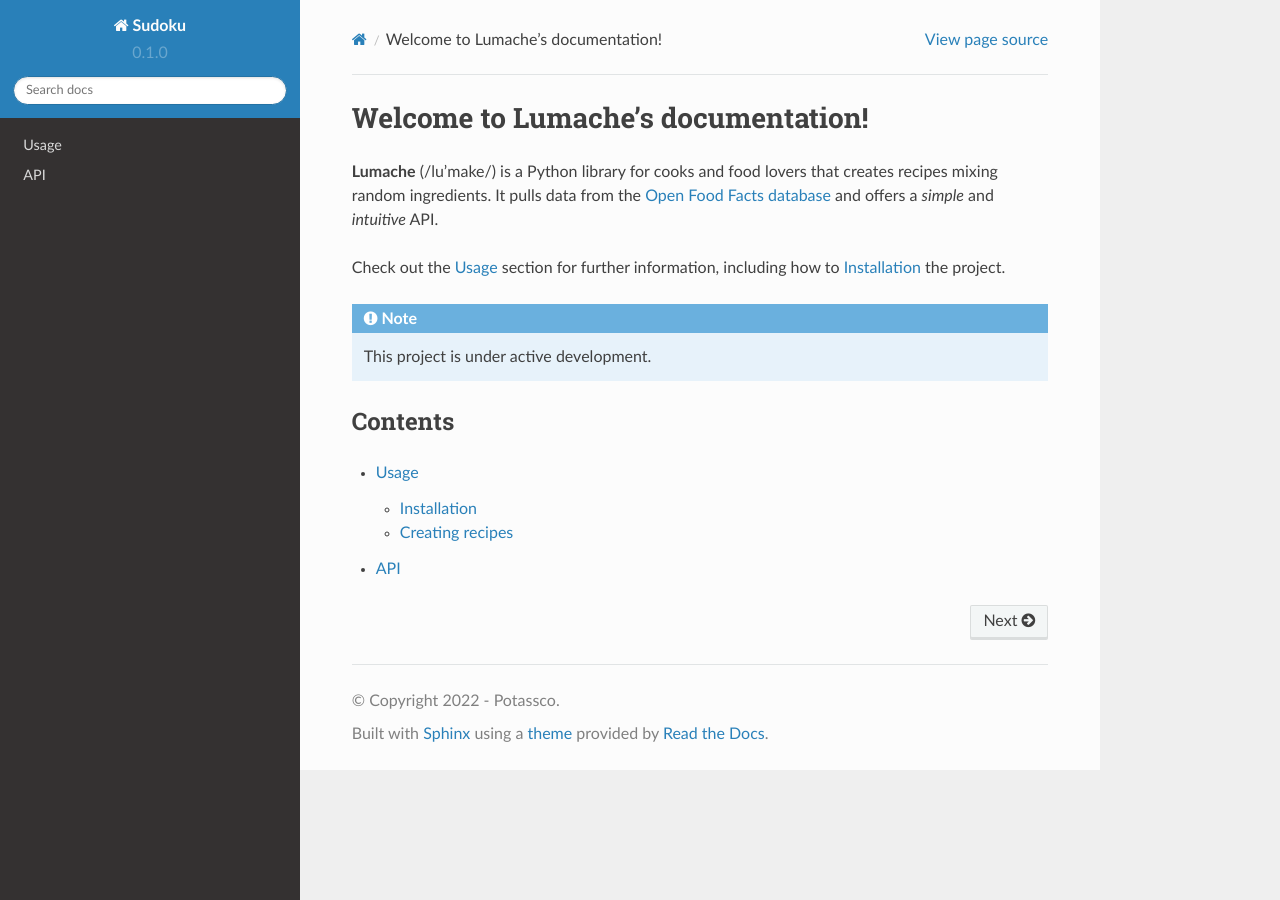
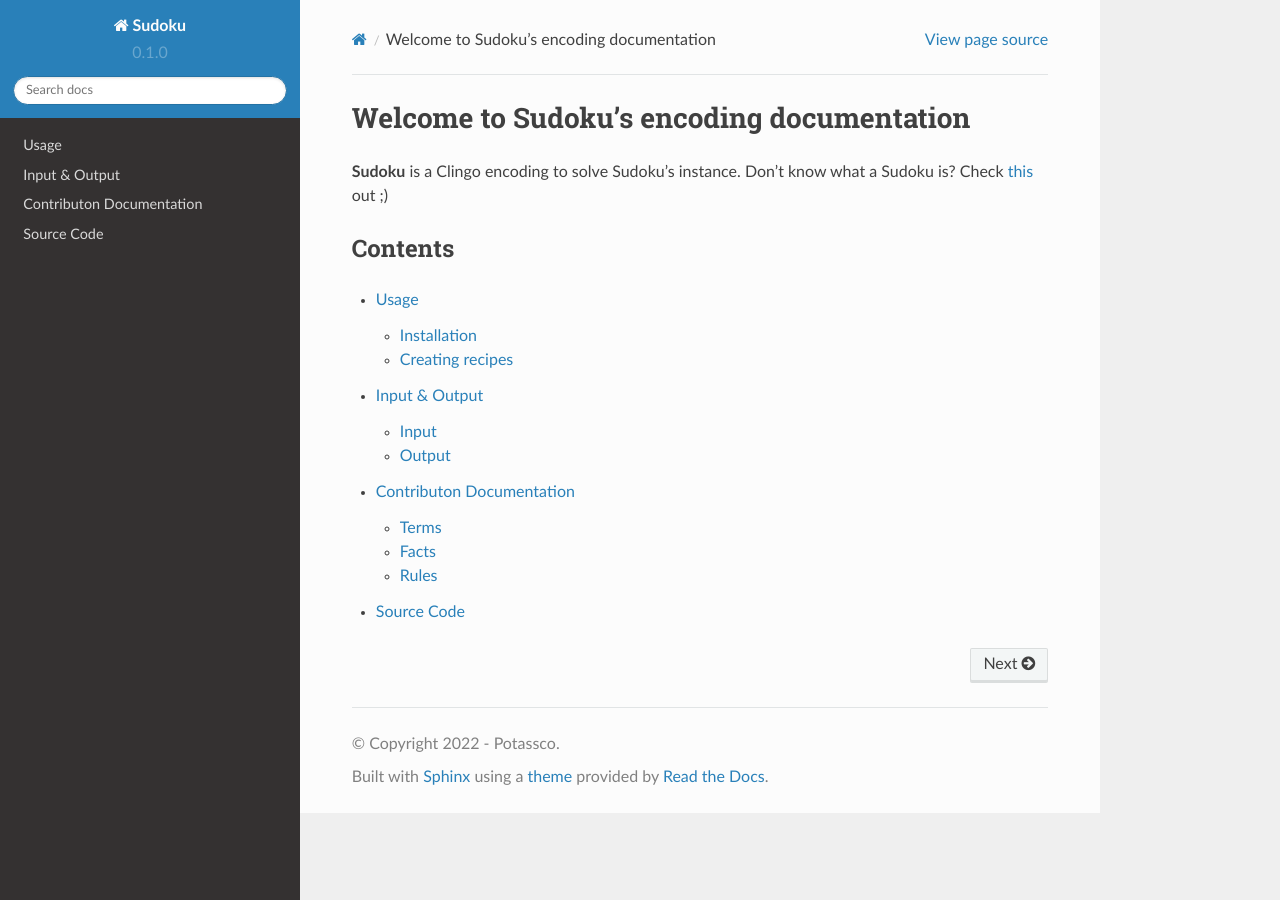
Before and after one commit to Owrel/ReadTheClindoc, a Sphinx documentation site: the page built from docs/source/index.rst, in a window 1280 px wide. Built offline with Sphinx 7.4.7 and the Read the Docs theme 2.0.0, drawn with Linux system fonts in a browser that asks for light colours.

Commit message:
Add righ index.rst

```diff
--- a/docs/source/api.rst
+++ /dev/null
@@ -1,7 +0,0 @@
-API
-===
-
-.. autosummary::
-   :toctree: generated
-
-   lumache
--- a/docs/source/index.rst
+++ b/docs/source/index.rst
@@ -1,22 +1,15 @@
-Welcome to Lumache's documentation!
-===================================
+Welcome to Sudoku's encoding documentation
+==========================================
 
-**Lumache** (/lu'make/) is a Python library for cooks and food lovers
-that creates recipes mixing random ingredients.
-It pulls data from the `Open Food Facts database <https://world.openfoodfacts.org/>`_
-and offers a *simple* and *intuitive* API.
+**Sudoku** is a Clingo encoding to solve Sudoku's instance.
+Don't know what a Sudoku is? Check `this <https://en.wikipedia.org/wiki/Sudoku>`_ out ;)
 
-Check out the :doc:`usage` section for further information, including
-how to :ref:`installation` the project.
-
-.. note::
-
-   This project is under active development.
 
 Contents
 --------
 
 .. toctree::
-
    usage
-   api
+   inandout
+   contributordoc
+   source
```
Also changed, not shown: lumache.py (deleted, +0 -23 lines), pyproject.toml (deleted, +0 -8 lines).
